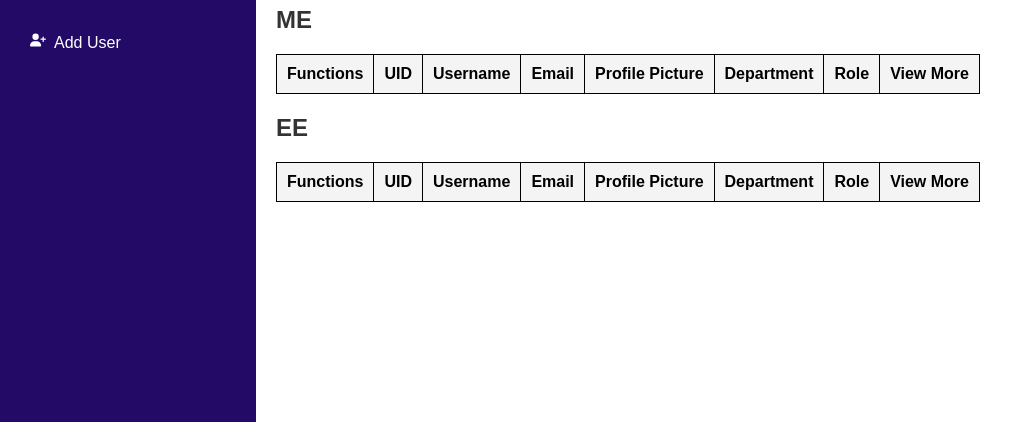
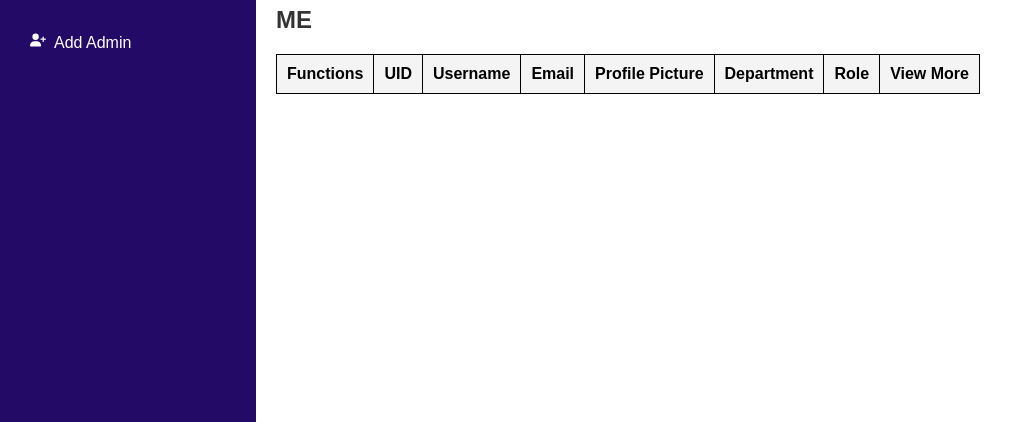
Before and after one commit to Akash-nath29/mentorship_superadmin, a Flask app: page /admins in a window 1280 px wide. Shown: the part 378-800 px from the top of the page, without its empty margins (0-1013 px from the left). Run offline with Flask 3, Linux system fonts and the light colour scheme; a user stored in the database is signed in; data comes from the database, SQL or seed files in the repository; both versions use the stored data as it was after the commit; data that the repository does not hold is empty; some libraries are stand-ins or nearby versions.

Commit message:
Update mentee details page and modify API endpoints for admin management

```diff
--- a/templates/admin/mentee_details.html
+++ b/templates/admin/mentee_details.html
@@ -134,12 +134,12 @@
                     </a>
                 </li>
                 <li>
-                    <a href="/register">
+                    <a href="/add_admin">
                         <svg xmlns="http://www.w3.org/2000/svg" viewBox="0 0 640 512" width="16" height="16">
                             <path fill="#ffffff"
                                 d="M96 128a128 128 0 1 1 256 0A128 128 0 1 1 96 128zM0 482.3C0 383.8 79.8 304 178.3 304l91.4 0C368.2 304 448 383.8 448 482.3c0 16.4-13.3 29.7-29.7 29.7L29.7 512C13.3 512 0 498.7 0 482.3zM504 312l0-64-64 0c-13.3 0-24-10.7-24-24s10.7-24 24-24l64 0 0-64c0-13.3 10.7-24 24-24s24 10.7 24 24l0 64 64 0c13.3 0 24 10.7 24 24s-10.7 24-24 24l-64 0 0 64c0 13.3-10.7 24-24 24s-24-10.7-24-24z" />
                         </svg>&nbsp;
-                        Add User
+                        Add Admin
                     </a>
                 </li>
 
@@ -400,7 +400,7 @@
             </table>
         </div>
         <!-- EE -->
-         <h2>EE</h2>
+         <!-- <h2>EE</h2>
         <div class="table-container">
             <table>
                 <thead>
@@ -461,7 +461,7 @@
                     {% endfor %}
                 </tbody>
             </table>
-        </div>
+        </div> -->
     </section>
 </body>
 
--- a/urls.py
+++ b/urls.py
@@ -7,6 +7,9 @@ from models import *
 from werkzeug.security import generate_password_hash, check_password_hash
 from utils.generate_uid import generate_uid
 import time
+from collections import defaultdict
+from datetime import datetime
+import requests
 
 app = Flask(__name__)
 app.config['SQLALCHEMY_DATABASE_URI'] = 'sqlite:///test.db'
@@ -73,11 +76,6 @@ def aiml():
     details = requests.get('http://aiml.mentoring.codasauras.in/api/aiml').json()
     # print(details)
     return render_template('aiml.html', entries = details['entries'])
-
-
-from collections import defaultdict
-from datetime import datetime
-import requests
 
 @app.route('/dashboard')
 def admin_dashboard():
@@ -236,11 +234,11 @@ def entry_details():
 
 @app.route('/admins')
 def mentee_details():
-    response_aiml = requests.get("http://aiml.mentoring.codasauras.in/api/aiml").json()
+    response_aiml = requests.get("http://127.0.0.1:5001/api/aiml").json()
     response_it = requests.get("http://129.213.151.29:5004/api/it").json()
     response_bme = requests.get("http://bme.mentoring.codasauras.in/api/bme").json()
     response_me = requests.get("http://me.mentoring.codasauras.in/api/me").json()
-    response_ee = requests.get("http://127.0.0.1:5006/api/ee").json()
+    # response_ee = requests.get("http://127.0.0.1:5006/api/ee").json()
     if 'user_uid' not in session:
         flash("Please login first", "info")
         return redirect('login')
@@ -251,11 +249,11 @@ def mentee_details():
     entries_it = [u for u in response_it['users'] if u['role'] == 'admin']
     entries_bme = [u for u in response_bme['users'] if u['role'] == 'admin']
     entries_me = [u for u in response_me['users'] if u['role'] == 'admin']
-    entries_ee = [u for u in response_ee['users'] if u['role'] == 'admin']
+    # entries_ee = [u for u in response_ee['users'] if u['role'] == 'admin']
 
     print(response['department'])
 
-    return render_template('admin/mentee_details.html', user=user, aiml=response_aiml['department'], it=response_it['department'], bme=response_bme['department'], me=response_me['department'], entries_aiml=entries_aiml, entries_it=entries_it, entries_bme=entries_bme, entries_me=entries_me, entries_ee=entries_ee)
+    return render_template('admin/mentee_details.html', user=user, aiml=response_aiml['department'], it=response_it['department'], bme=response_bme['department'], me=response_me['department'], entries_aiml=entries_aiml, entries_it=entries_it, entries_bme=entries_bme, entries_me=entries_me)#, entries_ee=entries_ee)
 
 
 @app.route('/mentors')
@@ -333,16 +331,16 @@ def view_details(uid):
 @app.route('/edit/<string:uid>', methods=['POST'])
 def admin_edit(uid):
     # Fetching data from multiple department APIs
-    response_aiml = requests.get("http://aiml.mentoring.codasauras.in/api/aiml").json()
+    response_aiml = requests.get("http://127.0.0.1:5001/api/aiml").json()
     response_it = requests.get("http://129.213.151.29:5004/api/it").json()
     response_bme = requests.get("http://bme.mentoring.codasauras.in/api/bme").json()
     response_me = requests.get("http://me.mentoring.codasauras.in/api/me").json()
-    response_ee = requests.get("http://127.0.0.1:5006/api/ee").json()
+    # response_ee = requests.get("http://127.0.0.1:5006/api/ee").json()
 
     user = None  # Initialize user as None
 
     # Iterate over each department's users and check for matching uid
-    for department in [response_aiml['users'], response_it['users'], response_bme['users'], response_me['users'], response_ee['users']]:
+    for department in [response_aiml['users'], response_it['users'], response_bme['users'], response_me['users']]:#, response_ee['users']]:
         for u in department:
             if u['uid'] == uid:
                 user = u  # Assign the matched user
@@ -361,7 +359,7 @@ def admin_edit(uid):
 
         # Depending on the department, make the appropriate POST request to update the user role
         if department.lower() == 'aiml':
-            requests.post('https://aiml.mentoring.codasauras.in/remote_user_update/aiml',
+            requests.post('http://127.0.0.1:5001/remote_user_update/aiml',
                           json={'uid': user['uid'], 'role': role})
         elif department.lower() == 'it':
             requests.post('http://129.213.151.29:5004/remote_user_update/it',
@@ -399,7 +397,7 @@ def add_admin():
         department = request.form['department']
 
         if department.lower() == "aiml":
-            requests.post('http://aiml.mentoring.codasauras.in/register_admin/aiml', json={'username': username, 'email': email, 'password': password})
+            requests.post('http://127.0.0.1:5001/register_admin/aiml', json={'username': username, 'email': email, 'password': password})
 
             flash("Admin added successfully", "success")
 
```
Also changed, not shown: response.txt (+1 -1 lines), instance/test.db.
